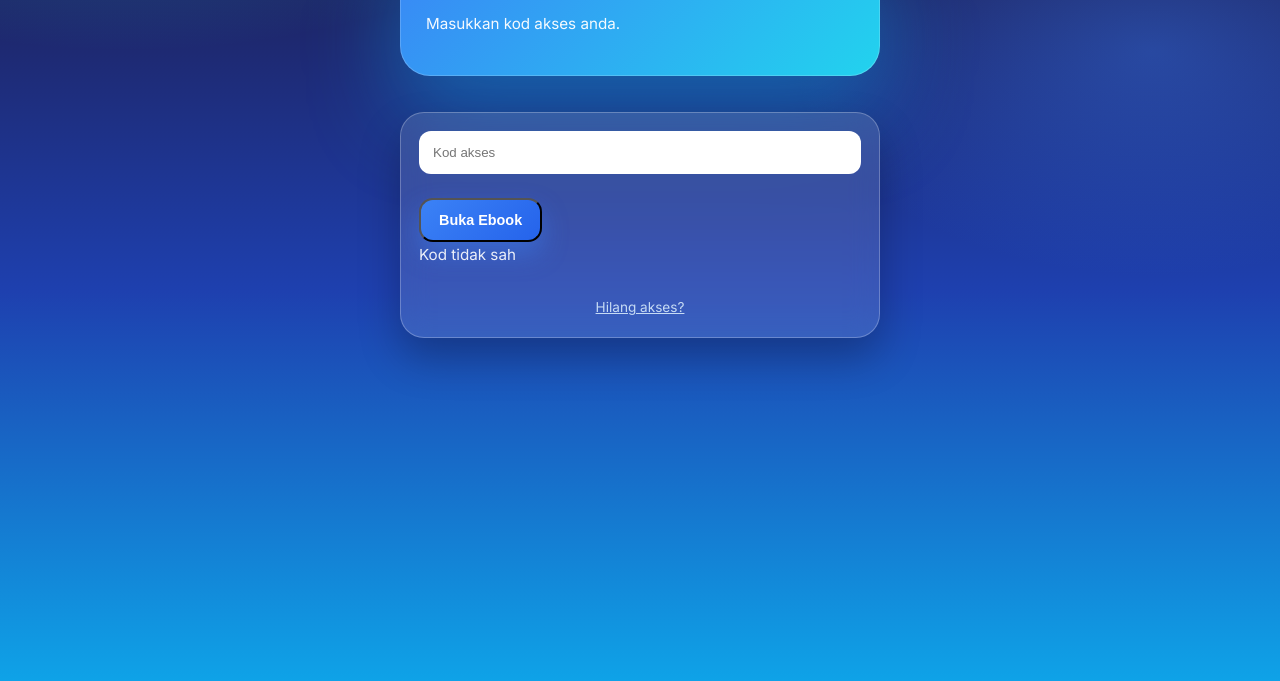
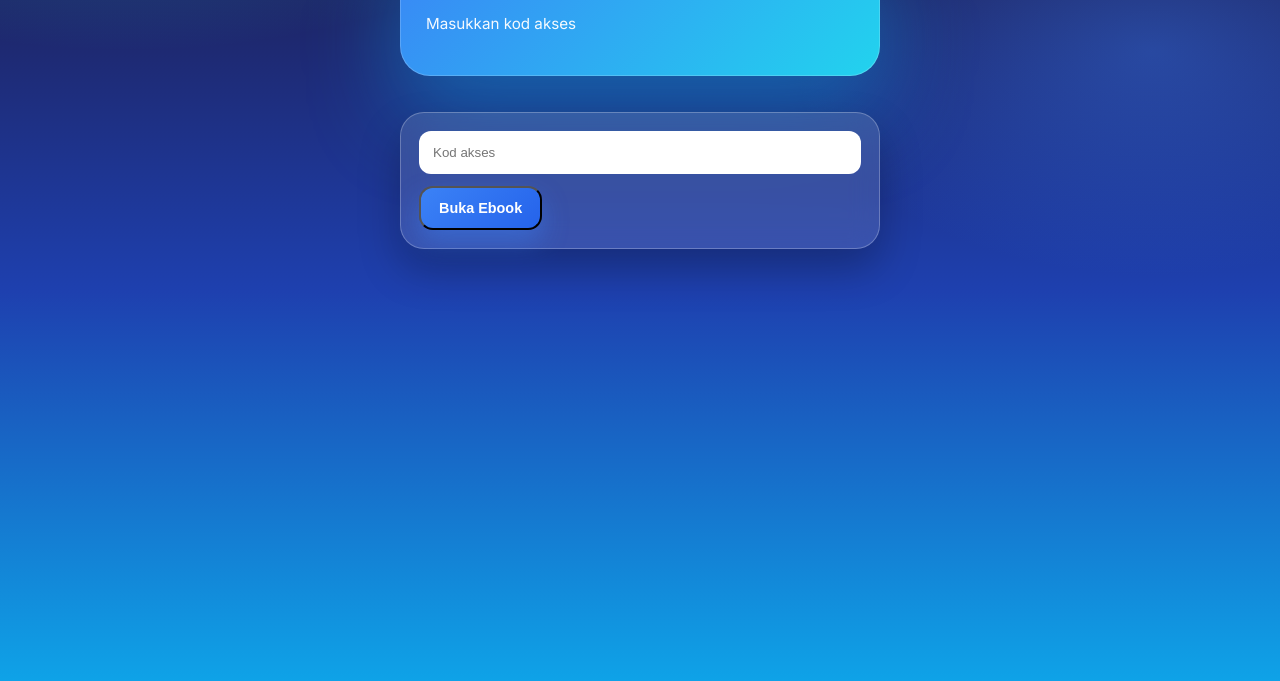
Before and after one commit to SiteLaunch/ebook-mini, a plain HTML site: page login.html in a window 1280 px wide. Both pictures are taken after a click on the button "Buka Ebook". Shown: the part 109-790 px from the top of the page. Drawn offline with Linux system fonts and the light colour scheme.

Commit message:
Update login.html

```diff
--- a/login.html
+++ b/login.html
@@ -3,36 +3,31 @@
 <head>
 <meta charset="UTF-8">
 <meta name="viewport" content="width=device-width, initial-scale=1.0">
-<title>Login Ebook</title>
+<title>Login</title>
 <link rel="stylesheet" href="style.css">
 </head>
 <body>
 
 <div class="wrap">
-
   <div class="hero">
     <h1>Login Ebook</h1>
-    <p>Masukkan kod akses anda.</p>
+    <p>Masukkan kod akses</p>
   </div>
 
   <div class="card">
     <input id="code" placeholder="Kod akses"
-      style="width:100%;padding:14px;border-radius:12px;border:none;margin-bottom:12px;">
+      style="width:100%;padding:14px;border-radius:12px;border:none;">
     <button onclick="login()" class="btn">Buka Ebook</button>
-    <p id="msg"></p>
-    <p class="note"><a href="hilang-akses.html" style="color:#E0F2FE">Hilang akses?</a></p>
   </div>
-
 </div>
 
 <script>
 function login(){
-  const code=document.getElementById("code").value.trim().toUpperCase();
-  if(code==="MULA2025"){
+  if(document.getElementById("code").value==="MULA2025"){
     localStorage.setItem("ebook_access","yes");
-    window.location.href="ebook-rm3.html";
+    window.location.href="index.html";
   }else{
-    document.getElementById("msg").innerText="Kod tidak sah";
+    alert("Kod salah");
   }
 }
 </script>
```
